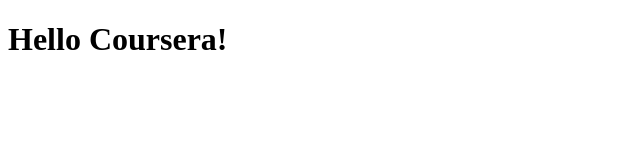
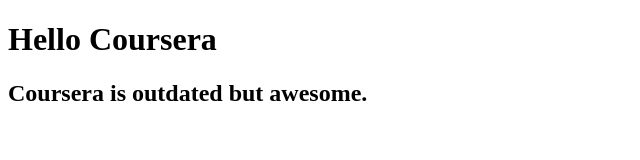
Before and after one commit to FahadBurney/coursera-test, a plain HTML site: page index.html in a window 1280 px wide. Shown: the whole page, without its empty margins (0-640 px from the left). Drawn offline with Linux system fonts and the light colour scheme.

Commit message:
message is commited

```diff
--- a/index.html
+++ b/index.html
@@ -9,7 +9,8 @@
 </head>
 
 <body>
-    <h1>Hello Coursera!</h1>
+    <h1>Hello Coursera</h1>
+    <h2>Coursera is outdated but awesome.</h2>
 </body>
 
 </html>
```
